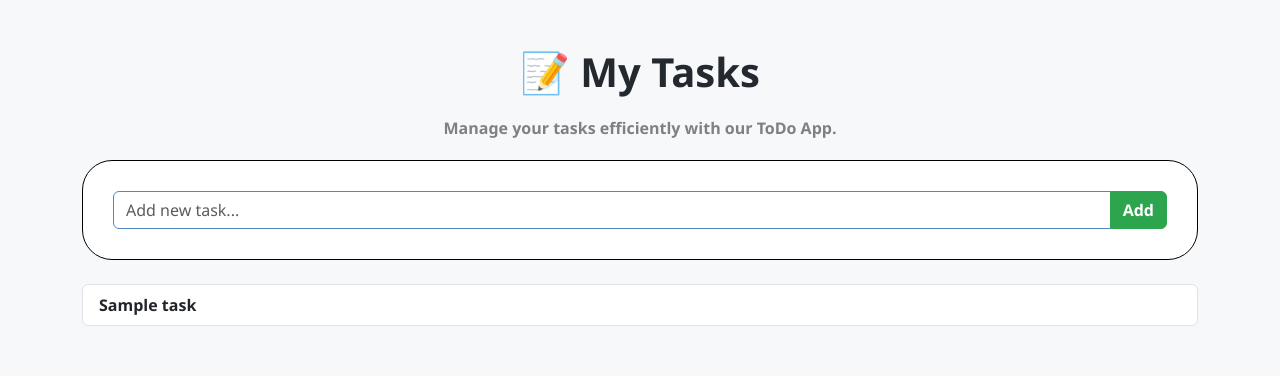
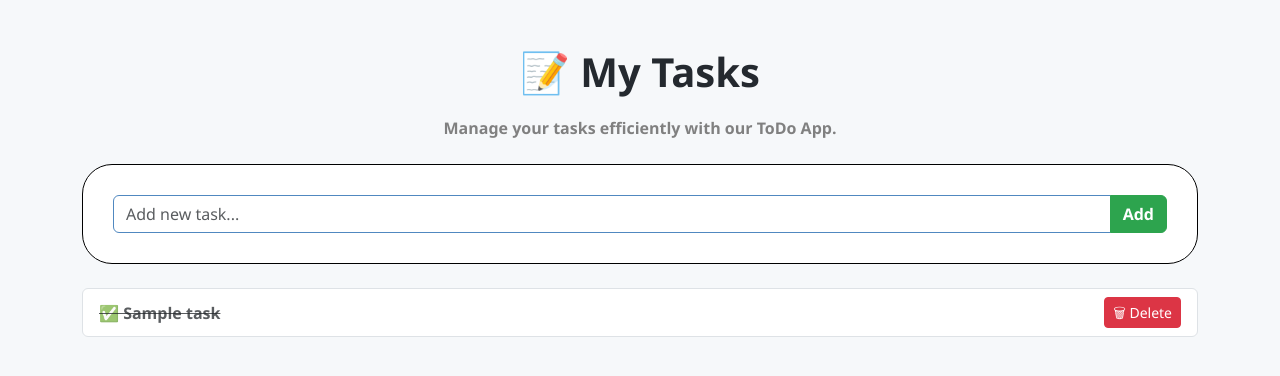
Before and after one commit to atasamiloglu/flask-todo-app, a Flask app: page / in a window 1280 px wide. Shown: the part 56-432 px from the top of the page. Run offline with Flask 3, Linux system fonts and the light colour scheme; a user stored in the database is signed in; tables that the repository leaves empty hold one stand-in row (values such as "Sample post").

Commit message:
Add task completion and deletion features

```diff
--- a/app.py
+++ b/app.py
@@ -105,6 +105,35 @@ def logout():
     logout_user()
     return redirect(url_for("login"))
 
+@app.route("/complete/<int:task_id>")
+@login_required
+def complete_task(task_id):
+
+    task = Task.query.get_or_404(task_id)
+
+    if task.user_id != current_user.id:
+        return "Unauthorized", 403
+
+    task.completed = True
+
+    db.session.commit()
+
+    return redirect(url_for("index"))
+
+@app.route("/delete/<int:task_id>")
+@login_required
+def delete_task(task_id):
+
+    task = Task.query.get_or_404(task_id)
+
+    if task.user_id != current_user.id:
+        return "Unauthorized", 403
+
+    db.session.delete(task)
+    db.session.commit()
+
+    return redirect(url_for("index"))
+
 
 with app.app_context():
     db.create_all()
--- a/templates/index.html
+++ b/templates/index.html
@@ -72,24 +72,16 @@
         <h1 class="text-center mt-5">📝 My Tasks</h1>
         <p class="text-center">Manage your tasks efficiently with our ToDo App.</p>
 
-        <form method="POST">
-
+        <form method="POST" class="mt-4">
             <div class="input-group">
-
-        <input
-            type="text"
-            class="form-control"
-            name="title"
-            placeholder="Add new task..."
-            required>
+                <input type="text" class="form-control" name="title" placeholder="Add new task..." required>
 
                 <button class="btn btn-primary" type="submit">
                     Add
                 </button>
+            </div>
+        </form>
 
-    </div>
-
-</form>
         <div class="mt-4">
 
             {% if tasks %}
@@ -100,7 +92,25 @@
 
                 <li class="list-group-item d-flex justify-content-between align-items-center">
 
+                    {% if task.completed %}
+                    <span class="text-decoration-line-through text-muted">
+                        ✅ {{ task.title }}
+                    </span>
+                    {% else %}
+                    <span>
                         {{ task.title }}
+                    </span>
+                    {% endif %}
+
+                    {% if not task.completed %}
+                    <a href="{{ url_for('complete_task', task_id=task.id) }}" class="btn btn-success btn-sm">
+                        ✓ Complete
+                    </a>
+                    {% endif %}
+
+                    <a href="{{ url_for('delete_task', task_id=task.id) }}" class="btn btn-danger btn-sm">
+                        🗑 Delete
+                    </a>
 
                 </li>
 
@@ -117,7 +127,6 @@
             {% endif %}
 
         </div>
-
     </div>
 
 
```
Lines whose indentation alone changed are shown as unchanged.
